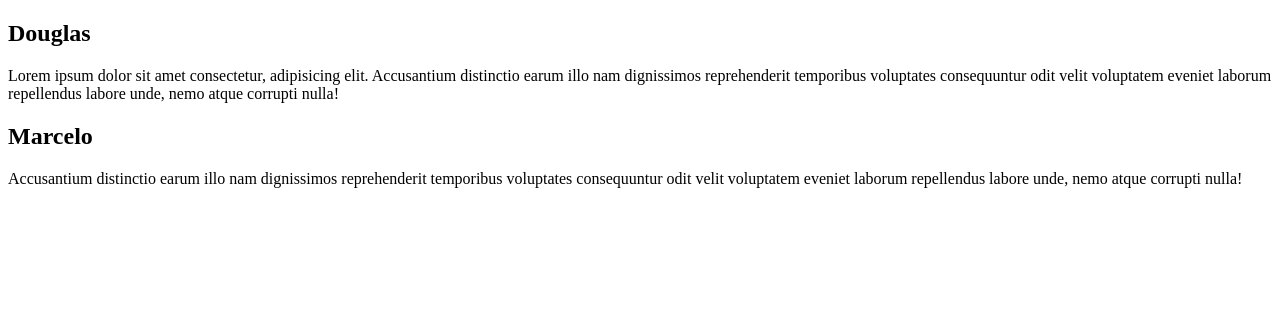
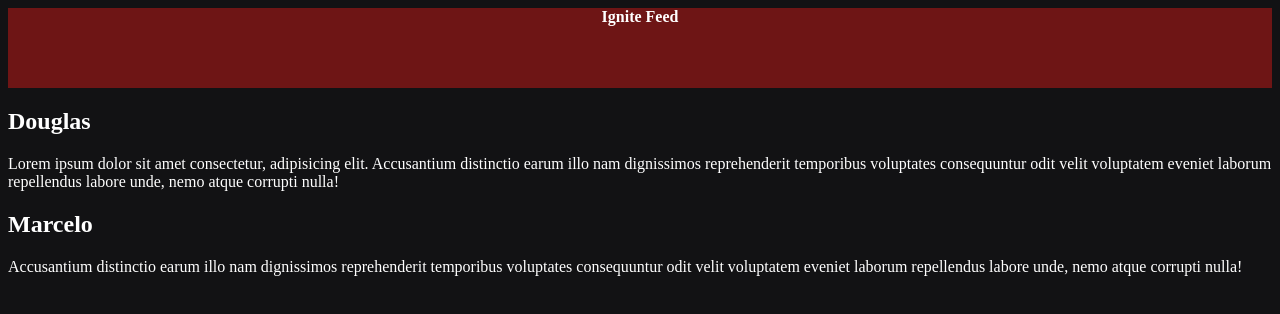
Before and after one commit to dhidekim/Projeto-Ignite, a React (Vite) app in the folder 01-fundamentos-reactjs/: page / in a window 1280 px wide. Shown: the top 314 px of the page. Built offline with nearby package versions, Linux system fonts and the light colour scheme.

Commit message:
CSS Modules

```diff
--- a/01-fundamentos-reactjs/src/App.jsx
+++ b/01-fundamentos-reactjs/src/App.jsx
@@ -1,8 +1,12 @@
+import { Header } from "./components/Header";
 import { Post } from "./Post";
+
+import "./styles.css";
 
 function App() {
   return (
     <div>
+      <Header />
       <Post
         author="Douglas"
         content="Lorem ipsum dolor sit amet consectetur, adipisicing elit. Accusantium distinctio earum illo nam dignissimos reprehenderit temporibus voluptates consequuntur odit velit voluptatem eveniet laborum repellendus labore unde, nemo atque corrupti nulla!"
--- /dev/null
+++ b/01-fundamentos-reactjs/src/components/Header.jsx
@@ -0,0 +1,9 @@
+import styles from "./Header.module.css";
+
+export function Header() {
+  return (
+    <header className={styles.header}>
+      <strong>Ignite Feed</strong>
+    </header>
+  );
+}
--- /dev/null
+++ b/01-fundamentos-reactjs/src/components/Header.module.css
@@ -0,0 +1,5 @@
+.header {
+  background: #6e1515;
+  height: 80px;
+  text-align: center;
+}
--- /dev/null
+++ b/01-fundamentos-reactjs/src/styles.css
@@ -0,0 +1,4 @@
+body {
+  background: #121214;
+  color: #fff;
+}
```
